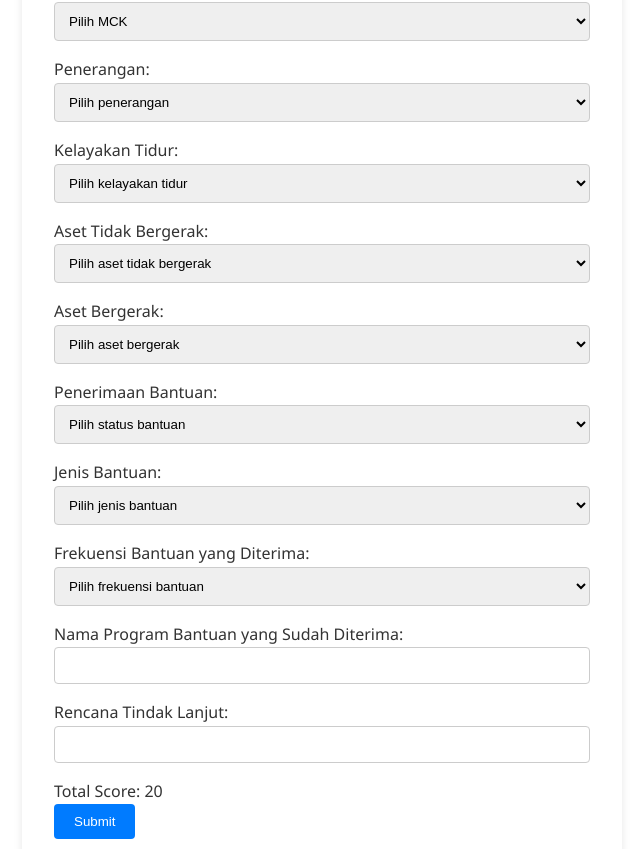
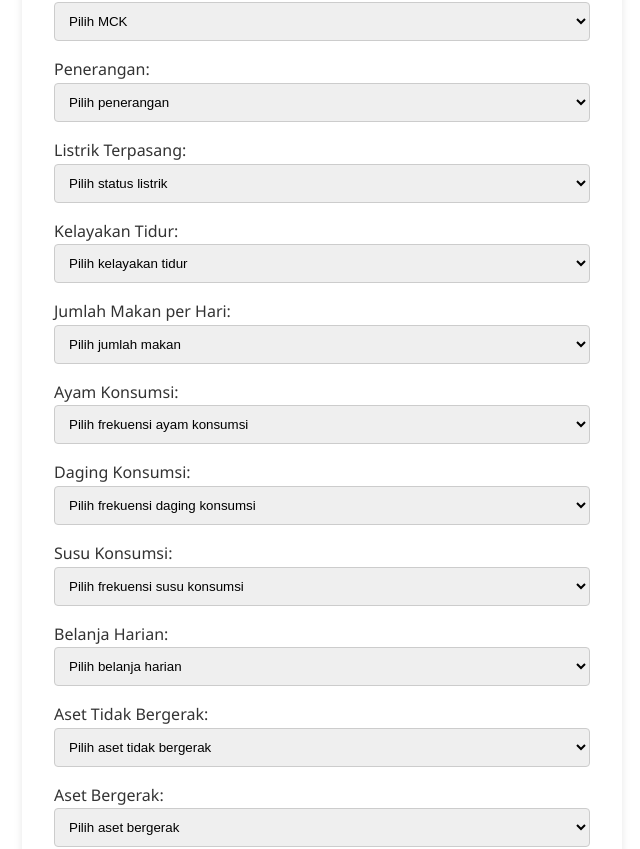
Before and after one commit to DhimasAdityaP/lazismu_mustahik, a React (Create React App) app: page / in a window 1280 px wide. Shown: the part 2403-3252 px from the top of the page, without its empty margins (318-958 px from the left). Built offline with nearby package versions, Linux system fonts and the light colour scheme.

Commit message:
hapus beberapa poin

```diff
--- a/src/App.js
+++ b/src/App.js
@@ -35,11 +35,6 @@ const App = () => {
         mck: '',
         penerangan: '',
         kelayakan_tidur: '',
-        jumlah_makan_perhari: 0,
-        ayam_konsumsi: '',
-        daging_konsumsi: '',
-        susu_konsumsi: '',
-        belanja_harian: 0,
         aset_tidak_bergerak: '',
         aset_bergerak: '',
         status_bantuan: '',
@@ -293,55 +288,6 @@ const App = () => {
             default: break;
         }
 
-        // 24. Jumlah Makan Perhari
-        if (formData.jumlah_makan_perhari === 1) {
-            totalScore += 5;
-        } else if (formData.jumlah_makan_perhari === 2) {
-            totalScore += 3;
-        } else {
-            totalScore += 1;
-        }
-
-        // 25. Ayam Konsumsi
-        if (formData.ayam_konsumsi === 'tidak pernah') {
-            totalScore += 5;
-        } else if (formData.ayam_konsumsi === '1 kali/pekan') {
-            totalScore += 4;
-        } else {
-            totalScore += 2;
-        }
-
-        // 26. Daging Konsumsi
-        if (formData.daging_konsumsi === 'tidak pernah') {
-            totalScore += 5;
-        } else if (formData.daging_konsumsi === '1 kali/pekan') {
-            totalScore += 4;
-        } else {
-            totalScore += 2;
-        }
-
-        // 27. Susu Konsumsi
-        if (formData.susu_konsumsi === 'tidak pernah') {
-            totalScore += 5;
-        } else if (formData.susu_konsumsi === '1 kali/pekan') {
-            totalScore += 4;
-        } else {
-            totalScore += 2;
-        }
-
-        // 28. Belanja Harian
-        if (formData.belanja_harian > 100000) {
-            totalScore += 1;
-        } else if (formData.belanja_harian >= 50000) {
-            totalScore += 2;
-        } else if (formData.belanja_harian >= 25000) {
-            totalScore += 3;
-        } else if (formData.belanja_harian >= 15000) {
-            totalScore += 4;
-        } else {
-            totalScore += 5;
-        }
-
         // 29. Aset Tidak Bergerak
         if (formData.aset_tidak_bergerak === 'tidak punya') {
             totalScore += 5;
@@ -511,11 +457,6 @@ const App = () => {
                     mck: '',
                     penerangan: '',
                     kelayakan_tidur: '',
-                    jumlah_makan_perhari: 0,
-                    ayam_konsumsi: '',
-                    daging_konsumsi: '',
-                    susu_konsumsi: '',
-                    belanja_harian: 0,
                     aset_tidak_bergerak: '',
                     aset_bergerak: '',
                     status_bantuan: '',
@@ -917,33 +858,78 @@ const App = () => {
                     <option value="sentir/lilin">Sentir/Lilin</option>
                 </select>
 
-                {/* Kelayakan Tidur */}
+            <label>Listrik Terpasang:</label>
+            <select name="listrik_terpasang" onChange={handleChange} required>
+                <option value="">Pilih status listrik</option>
+                <option value="tidak terpasang">1.300kwh</option>
+                <option value="tidak terpasang">900kwh</option>
+                <option value="tidak terpasang">450kwh</option>
+                <option value="terpasang">Tidak ada</option>
+            </select>
+
             <label>Kelayakan Tidur:</label>
-                <select
-                    name="kelayakan_tidur"
-                    value={formData.kelayakan_tidur}
-                    onChange={handleChange}
-                    required
-                >
+            <select name="kelayakan_tidur" onChange={handleChange} required>
                 <option value="">Pilih kelayakan tidur</option>
                 <option value="spring bed">Spring Bed</option>
-                    <option value="kasur busa">Kasur Busa</option>
-                    <option value="kasur kapuk">Kasur Kapuk</option>
-                    <option value="tikar/karpet">Tikar/Karpet</option>
+                <option value="matras">Kasur Busa</option>
+                <option value="matras">Kasur Kapuk</option>
+                <option value="lantai">Tikar/karpet</option>
             </select>
 
-                {/* Aset Tidak Bergerak */}
+            <label>Jumlah Makan per Hari:</label>
+            <select name="jumlah_makan_perhari" onChange={handleChange} required>
+                <option value="">Pilih jumlah makan</option>
+                <option value="1">1</option>
+                <option value="2">2</option>
+                <option value="3">3</option>
+                <option value="4">4</option>
+            </select>
+
+            <label>Ayam Konsumsi:</label>
+            <select name="ayam_konsumsi" onChange={handleChange} required>
+                <option value="">Pilih frekuensi ayam konsumsi</option>
+                <option value="tidak pernah">Tidak Pernah</option>
+                <option value="sebulan sekali">Sebulan Sekali</option>
+                <option value="seminggu sekali">Seminggu Sekali</option>
+                <option value="setiap hari">Setiap Hari</option>
+            </select>
+
+            <label>Daging Konsumsi:</label>
+            <select name="daging_konsumsi" onChange={handleChange} required>
+                <option value="">Pilih frekuensi daging konsumsi</option>
+                <option value="tidak pernah">Tidak Pernah</option>
+                <option value="sebulan sekali">Sebulan Sekali</option>
+                <option value="seminggu sekali">Seminggu Sekali</option>
+                <option value="setiap hari">Setiap Hari</option>
+            </select>
+
+            <label>Susu Konsumsi:</label>
+            <select name="susu_konsumsi" onChange={handleChange} required>
+                <option value="">Pilih frekuensi susu konsumsi</option>
+                <option value="tidak pernah">Tidak Pernah</option>
+                <option value="sebulan sekali">Sebulan Sekali</option>
+                <option value="seminggu sekali">Seminggu Sekali</option>
+                <option value="setiap hari">Setiap Hari</option>
+            </select>
+
+            <label>Belanja Harian:</label>
+            <select name="belanja_harian" onChange={handleChange} required>
+                <option value="">Pilih belanja harian</option>
+                <option value="0">0</option>
+                <option value="50000">lebih dari 100.000</option>
+                <option value="100000">50.000-100.000</option>
+                <option value="200000">50.000-100.000</option>
+                <option value="300000">25.000-50.000</option>
+                <option value="400000">15.000-25.000</option>
+                <option value="500000">1.000-15.000</option>
+            </select>
+
             <label>Aset Tidak Bergerak:</label>
-                <select
-                    name="aset_tidak_bergerak"
-                    value={formData.aset_tidak_bergerak}
-                    onChange={handleChange}
-                    required
-                >
+            <select name="aset_tidak_bergerak" onChange={handleChange} required>
                 <option value="">Pilih aset tidak bergerak</option>
                 <option value="tidak punya">Tidak Punya</option>
-                    <option value="kurang dari 500m²">Kurang dari 500m²</option>
-                    <option value="lebih dari 500m²">Lebih dari 500m²</option>
+                <option value="ada">500m2-750m2</option>
+                <option value="ada">lebih dari atau sama dengan 500m2</option>
             </select>
 
                 {/* Aset Bergerak */}
```
Lines whose indentation alone changed are shown as unchanged.
